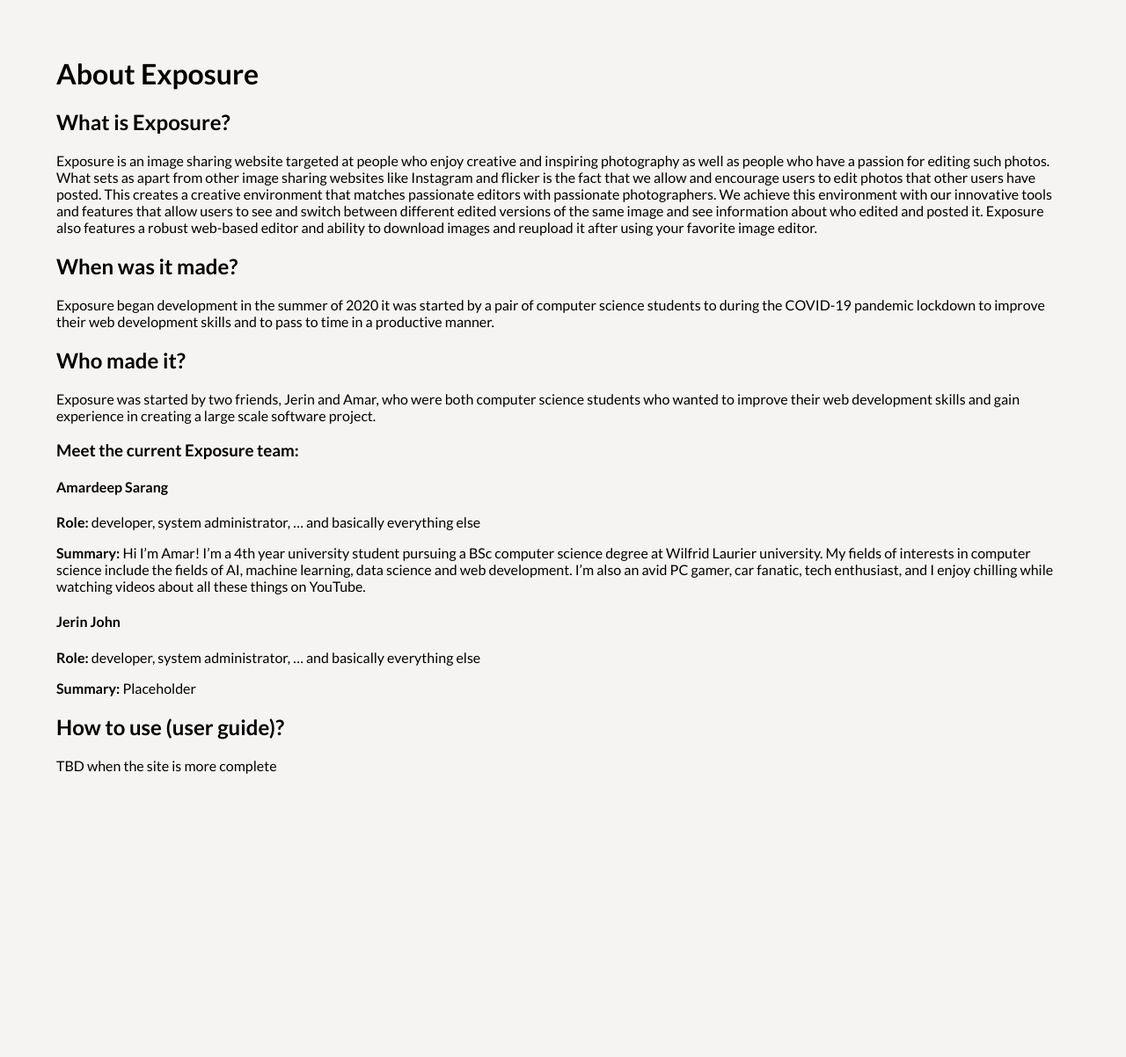
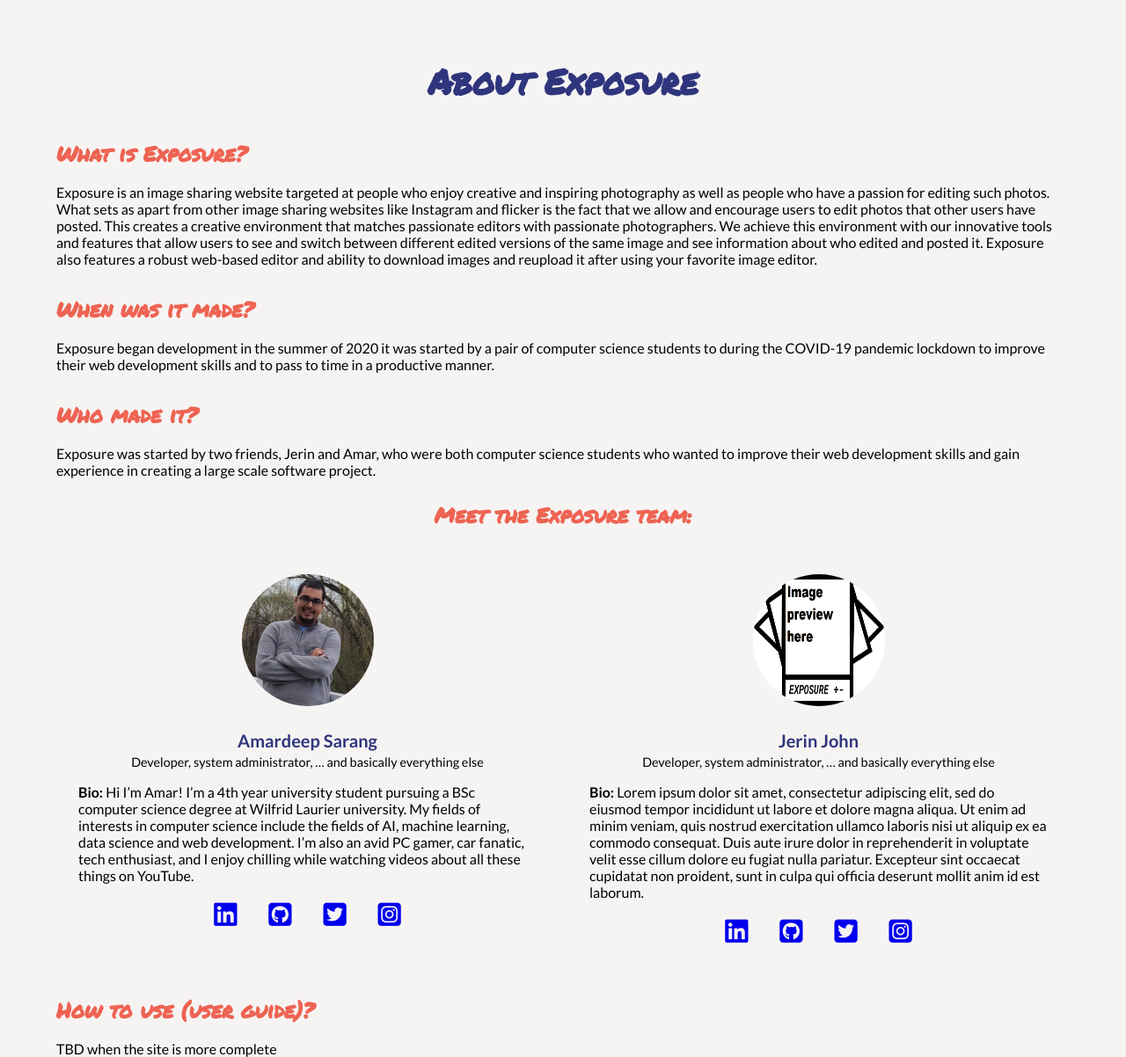
Before and after one commit to AmardeepSarang/Exposure, a PHP site: page /about.html in a window 1280 px wide. Shown: the part 96-1298 px from the top of the page at 88% size. Before the commit the page ends 976 px from the top, so only its background shows below. Run offline with PHP 8.4, Linux system fonts and the light colour scheme; some libraries are stand-ins or nearby versions.

Commit message:
did css for about page

```diff
--- a/about.html
+++ b/about.html
@@ -55,18 +55,34 @@
     <p>Exposure was started by two friends, Jerin and Amar, who were both  computer science students who wanted to improve their web development skills and gain experience in creating a large scale software project.
     </p>
 
-    <h3>Meet the current Exposure team:</h3>
-    <article>
-    <h4>Amardeep Sarang</h4>
-    <p><b>Role: </b> developer, system administrator, … and basically everything else </p>
-    <p><b>Summary: </b> Hi I’m Amar! I’m a 4th year university student pursuing a BSc computer science degree at Wilfrid Laurier university. My fields of interests in computer science include the fields of AI, machine learning, data science and web development. I’m also an avid PC gamer, car fanatic, tech enthusiast, and I enjoy chilling while watching videos about all these things on YouTube.</p>
+    <h3>Meet the Exposure team:</h3>
+    <div class="team-box">
+    <article class="member-box">
+        <img class="team-pic" src="images/amar_profile.jpg">
+    <h4 class="team-mem-name">Amardeep Sarang</h4>
+    <p class="roles">Developer, system administrator, … and basically everything else </p>
+    <p><b>Bio: </b> Hi I’m Amar! I’m a 4th year university student pursuing a BSc computer science degree at Wilfrid Laurier university. My fields of interests in computer science include the fields of AI, machine learning, data science and web development. I’m also an avid PC gamer, car fanatic, tech enthusiast, and I enjoy chilling while watching videos about all these things on YouTube.</p>
+    <div class="team-sco-links">
+        <span><a href="https://www.linkedin.com/in/amardeep-sarang/"><i class="fab fa-linkedin"></i></a></span>
+        <span><a href="https://github.com/AmardeepSarang?tab=repositories"><i class="fab fa-github-square"></i></a></span>
+        <span><a href="https://twitter.com/Amardee71554964"><i class="fab fa-twitter-square"></i></a></span>
+        <span><a href="https://www.instagram.com/amarsarang98/"><i class="fab fa-instagram-square"></i></a></span>
+    </div>
 </article>
 
-<article>
-    <h4>Jerin John </h4>
-    <p><b>Role: </b> developer, system administrator, … and basically everything else </p>
-    <p><b>Summary: </b> Placeholder</p>
+<article class="member-box">
+    <img class="team-pic" src="images/placeholder_preview.png">
+    <h4 class="team-mem-name">Jerin John </h4>
+    <p class="roles">Developer, system administrator, … and basically everything else </p>
+    <p><b>Bio: </b> Lorem ipsum dolor sit amet, consectetur adipiscing elit, sed do eiusmod tempor incididunt ut labore et dolore magna aliqua. Ut enim ad minim veniam, quis nostrud exercitation ullamco laboris nisi ut aliquip ex ea commodo consequat. Duis aute irure dolor in reprehenderit in voluptate velit esse cillum dolore eu fugiat nulla pariatur. Excepteur sint occaecat cupidatat non proident, sunt in culpa qui officia deserunt mollit anim id est laborum.</p>
+    <div class="team-sco-links">
+        <span><a href="#"><i class="fab fa-linkedin"></i></a></span>
+        <span><a href="#"><i class="fab fa-github-square"></i></a></span>
+        <span><a href="#"><i class="fab fa-twitter-square"></i></a></span>
+        <span><a href="#"><i class="fab fa-instagram-square"></i></a></span>
+    </div>
 </article>
+</div>
 
 
 </section>
--- a/css/style.css
+++ b/css/style.css
@@ -697,8 +697,63 @@
     margin: 5%;
     font-family: 'Lato', sans-serif;
   }
+  .about-body h1{
+    font-family: 'Permanent Marker', cursive;
+    color: #2f357d;
+    text-align: center;
+    font-size: 30pt;
+    margin-bottom: 35px;
 
+  }
+  .about-body section{
+    margin-bottom: 30px;
+  }
 
+  .about-body section h2{
+    font-family: 'Permanent Marker', cursive;
+    color: #ee6352;
+    margin-bottom: 5px;
+  }
+  .about-body section h3{
+    font-family: 'Permanent Marker', cursive;
+    color: #ee6352;
+    font-size: 18pt;
+    text-align: center;
+  }
+.team-pic{
+  border-radius: 50%;
+  width: 150px;
+  height: 150px;
+}
+.team-box{
+  display: grid;
+  grid-gap: 10px;
+  grid-template-columns: repeat(auto-fit, minmax(300px, 1fr));
+}
+.team-mem-name{
+  text-align: center;
+  color: #2f357d;
+  font-size: 125%;
+  margin-bottom: 0px;
+}
+.team-sco-links{
+  text-align: center;
+  font-size: 30px;
+}
+.team-sco-links span{
+  margin: 15px;
+}
+.roles{
+  text-align: center;
+  font-size: 90%;
+  margin-top: 4px;
+}
+.member-box{
+  border-radius: 50px;
+  margin: 10px;
+  padding: 15px;
+
+}
   /*/////////////////////////////////////////////////////////////////////////*/
 
   .user-settings .sidebar{
```
Also changed, not shown: images/amar_profile.jpg (added).
